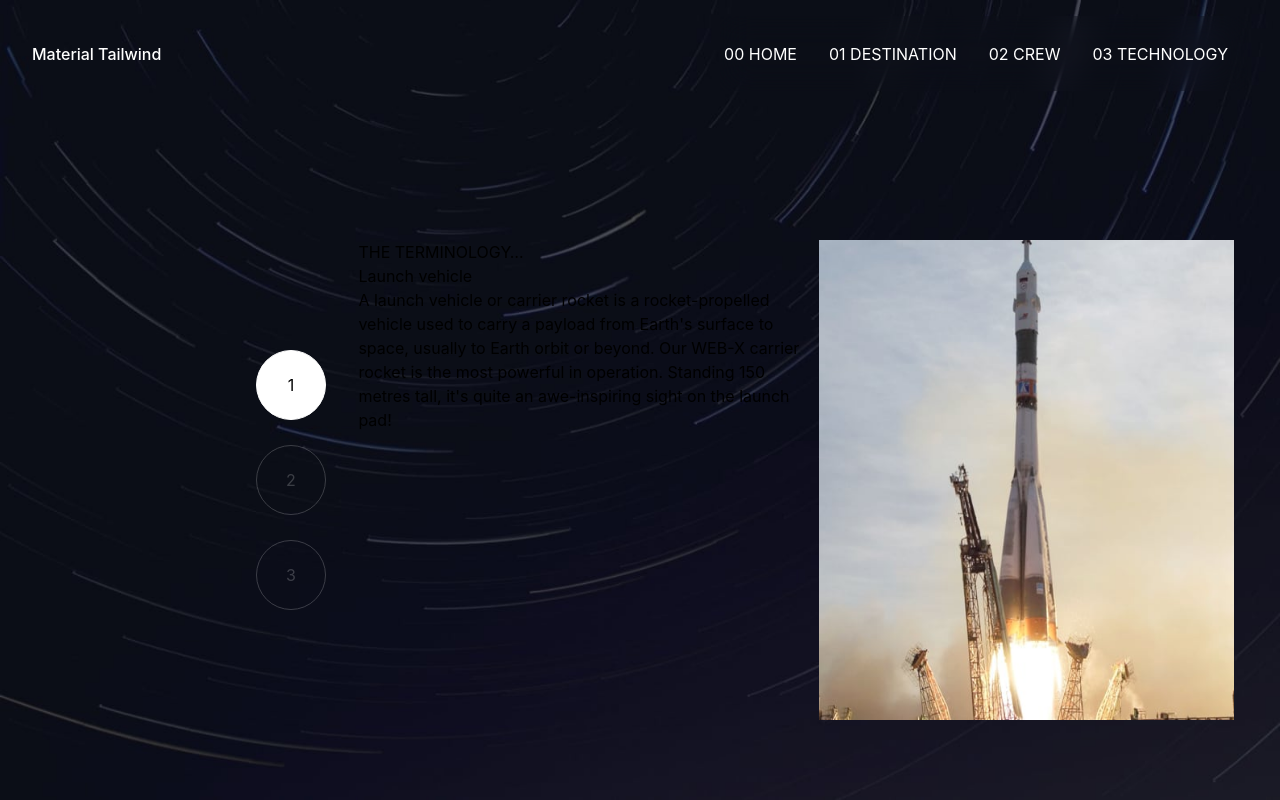
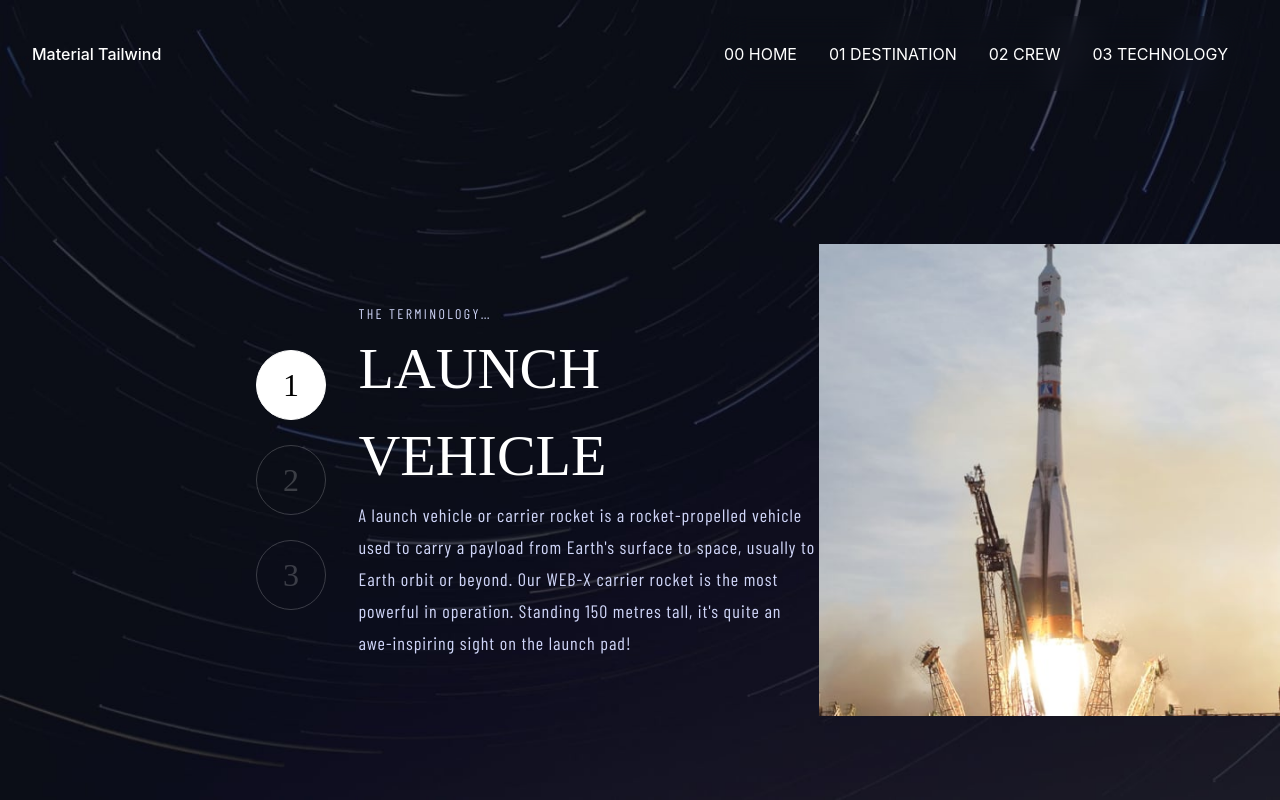
Before and after one commit to IbrahimHosny/space, a React (Create React App) app: page /technology in a window 1280 px wide. Built offline with nearby package versions, Linux system fonts and the light colour scheme; a web font is replaced by a local one.

Commit message:
finish tech styling large screens

```diff
--- a/src/App.css
+++ b/src/App.css
@@ -114,6 +114,7 @@ nav {
 
 #tech .swiper-pagination {
   left: 0;
+  width: fit-content;
 }
 
 #tech .swiper-pagination-bullet {
@@ -129,9 +130,3 @@ nav {
   background-color: white!important;
   color: black;
 }
-
-#techImg {
-  height: 100%!important;
-  width: 90%!important;
-  right: 0;
-}
--- a/src/components/Technology.jsx
+++ b/src/components/Technology.jsx
@@ -21,7 +21,7 @@ const Technology = () => {
         clickable: true,
         renderBullet: function (index , className ) {
             console.log(className);
-            return `<span class="text-white swiper-pagination-bullet items-center justify-center">${index+1}</span>`
+            return `<span class="heading-4 opacity-100 text-white swiper-pagination-bullet items-center justify-center">${index+1}</span>`
         },
 
     };
@@ -38,15 +38,15 @@ const Technology = () => {
         {
             techData.map( technology => {
                 return (
-                    <SwiperSlide className='justify-end'>
+                    <SwiperSlide className='flex items-center justify-end'>
                     <section className='w-[45%]'>
-                    <span>THE TERMINOLOGY…</span>
-                    <h2>{technology.name}</h2>
-                    <p>
+                    <span className='second-color subheading-2'>THE TERMINOLOGY…</span>
+                    <h2 className='heading-3 third-color'>{technology.name}</h2>
+                    <p className='body-text second-color'>
                     {technology.description}
                     </p>
                     </section>
-                    <div className='w-[45%]'>
+                    <div className='w-[45%] flex justify-end'>
                     <img src={technology.images.portrait} alt='tech' id='techImg'></img>
                     </div>
                     </SwiperSlide>
```
